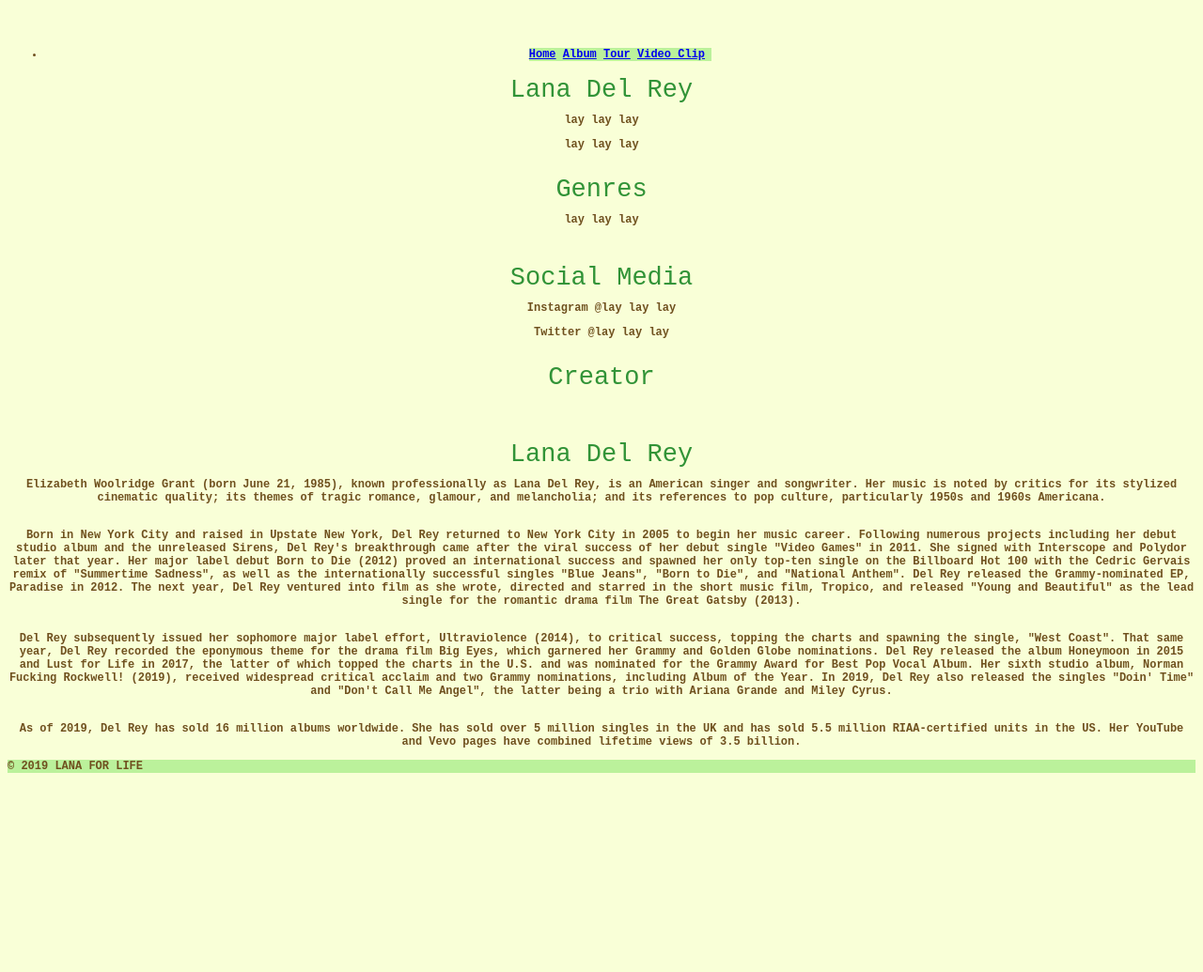
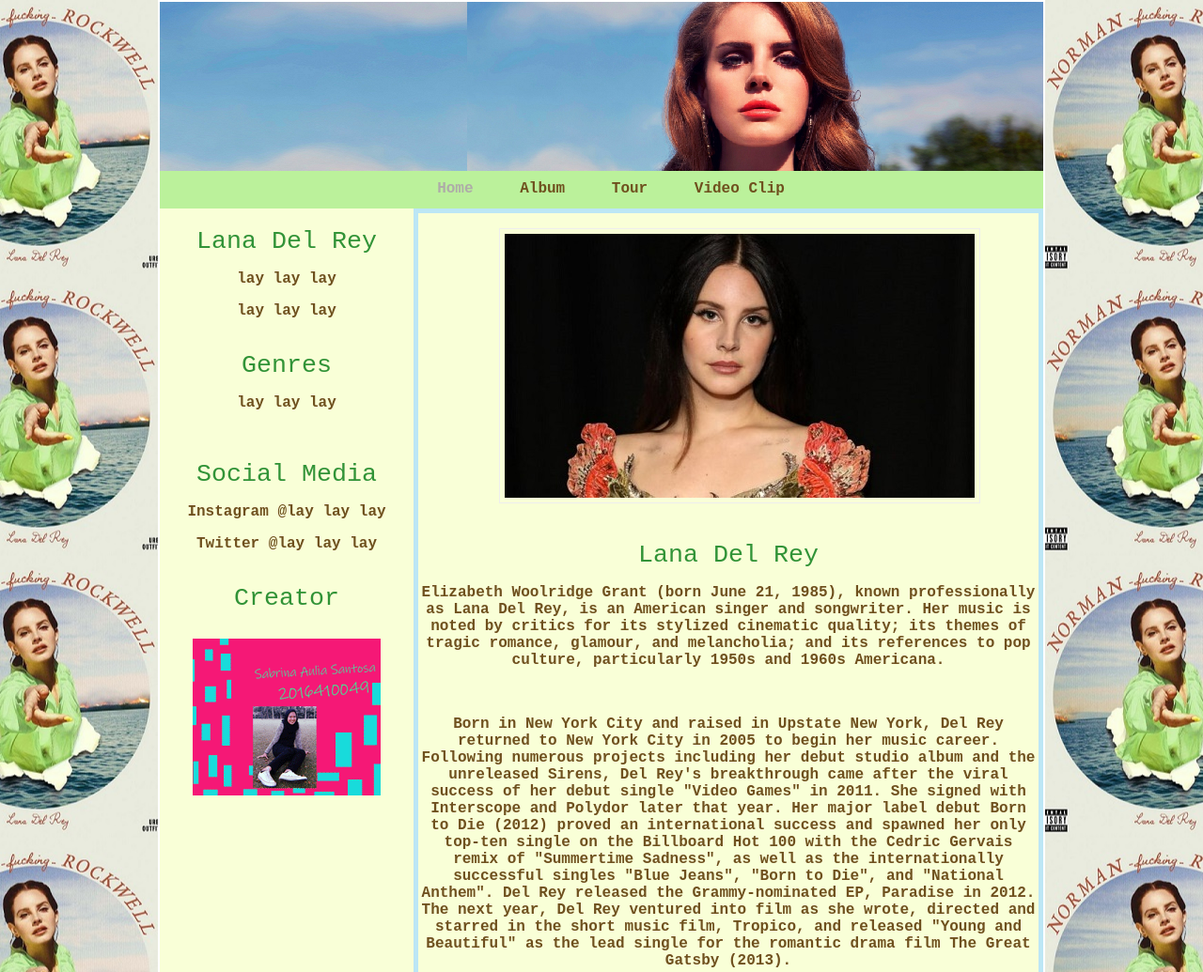
Before and after one commit to sabrinnae/uas, a plain HTML site: page index.html in a window 1280 px wide. Shown: the top 1035 px of the page at 94% size. Before the commit the page ends 831 px from the top, so only its background shows below. Drawn offline with Linux system fonts and the light colour scheme.

Commit message:
Add files via upload
replace

```diff
--- a/index.html
+++ b/index.html
@@ -1,55 +1,174 @@
-<!DOCTYPE html PUBLIC "-//W3C//DTD HTML 4.01//EN" "http://www.w3.org/TR/html4/strict.dtd">
-<html>
-<head>
-  <meta http-equiv="Content-Type" content="text/html; charset=utf-8">
-  <meta http-equiv="Content-Style-Type" content="text/css">
-  <title></title>
-  <meta name="Generator" content="Cocoa HTML Writer">
-  <meta name="CocoaVersion" content="1404.47">
-  <style type="text/css">
-    body {background-color: #f9ffd7}
-    p.p2 {margin: 0.0px 0.0px 0.0px 0.0px; text-align: center; line-height: 14.0px; font: 12.0px 'Courier New'; color: #6f501e; -webkit-text-stroke: #6f501e}
-    p.p4 {margin: 0.0px 0.0px 12.0px 0.0px; text-align: center; line-height: 14.0px; font: 12.0px 'Courier New'; color: #6f501e; -webkit-text-stroke: #6f501e}
-    p.p5 {margin: 0.0px 0.0px 0.0px 0.0px; text-align: center; line-height: 14.0px; font: 12.0px 'Courier New'; color: #6f501e; -webkit-text-stroke: #6f501e; min-height: 14.0px}
-    p.p6 {margin: 0.0px 0.0px 0.0px 0.0px; line-height: 14.0px; font: 12.0px 'Courier New'; color: #6f501e; -webkit-text-stroke: #6f501e; background-color: #bbf19b}
-    li.li2 {margin: 0.0px 0.0px 0.0px 0.0px; text-align: center; line-height: 14.0px; font: 12.0px 'Courier New'; color: #6f501e; -webkit-text-stroke: #6f501e}
-    span.s1 {font-kerning: none; background-color: #f9ffd7}
-    span.s2 {color: #aeaca8; background-color: #bbf19b; -webkit-text-stroke: 0px #000000}
-    span.s3 {font-kerning: none; -webkit-text-stroke: 0px #aeaca8}
-    span.s4 {font-kerning: none; background-color: #bbf19b}
-    span.s5 {font-kerning: none}
-    ul.ul1 {list-style-type: disc}
-  </style>
-</head>
-<body>
-<h1 style="margin: 0.0px 0.0px 0.0px 0.0px; text-align: center; text-indent: -9999.0px; line-height: 27.0px; font: 24.0px 'Courier New'; color: #6f501e; -webkit-text-stroke: #6f501e"><span class="s1">LANA FOR LIFE</span></h1>
-<ul class="ul1">
-  <li class="li2"><span class="s2"><b></b><a href="file:///Users/royprasetyo/Downloads/fwdtugasgif/index.html"><span class="s3"><b>Home</b></span></a></span><span class="s4"><b> </b><a href="file:///Users/royprasetyo/Downloads/fwdtugasgif/album.html"><span class="s5"><b>Album</b></span></a><b> </b><a href="file:///Users/royprasetyo/Downloads/fwdtugasgif/tour.html"><span class="s5"><b>Tour</b></span></a><b> </b><a href="file:///Users/royprasetyo/Downloads/fwdtugasgif/videoclip.html"><span class="s5"><b>Video Clip</b></span></a><b><span class="Apple-converted-space"> </span></b></span></li>
-</ul>
-<h3 style="margin: 0.0px 0.0px 10.0px 0.0px; text-align: center; line-height: 30.0px; font: 27.0px 'Courier New'; color: #319337; -webkit-text-stroke: #319337"><span class="s1">Lana Del Rey</span></h3>
-<p class="p4"><span class="s1"><b>lay lay lay</b></span></p>
-<p class="p4"><span class="s1"><b>lay lay lay</b></span></p>
-<p class="p5"><span class="s5"><b></b></span><br></p>
-<h3 style="margin: 0.0px 0.0px 10.0px 0.0px; text-align: center; line-height: 30.0px; font: 27.0px 'Courier New'; color: #319337; -webkit-text-stroke: #319337"><span class="s1">Genres</span></h3>
-<p class="p4"><span class="s1"><b>lay lay lay</b></span></p>
-<p class="p5"><span class="s5"><b></b></span><br></p>
-<p class="p5"><span class="s5"><b></b></span><br></p>
-<h3 style="margin: 0.0px 0.0px 10.0px 0.0px; text-align: center; line-height: 30.0px; font: 27.0px 'Courier New'; color: #319337; -webkit-text-stroke: #319337"><span class="s1">Social Media</span></h3>
-<p class="p4"><span class="s1"><b>Instagram @lay lay lay</b></span></p>
-<p class="p4"><span class="s1"><b>Twitter @lay lay lay</b></span></p>
-<p class="p5"><span class="s5"><b></b></span><br></p>
-<h3 style="margin: 0.0px 0.0px 10.0px 0.0px; text-align: center; line-height: 30.0px; font: 27.0px 'Courier New'; color: #319337; -webkit-text-stroke: #319337"><span class="s1">Creator</span></h3>
-<p class="p5"><span class="s5"><b></b></span><br></p>
-<p class="p2"><span class="s5"><b></b></span><span class="s1"><b><span class="Apple-converted-space"> </span></b></span></p>
-<p class="p2"><span class="s5"><b></b></span><span class="s1"><b><span class="Apple-converted-space"> </span></b></span></p>
-<h3 style="margin: 0.0px 0.0px 10.0px 0.0px; text-align: center; line-height: 30.0px; font: 27.0px 'Courier New'; color: #319337; -webkit-text-stroke: #319337"><span class="s1">Lana Del Rey</span></h3>
-<p class="p4"><span class="s1"><b>Elizabeth Woolridge Grant (born June 21, 1985), known professionally as Lana Del Rey, is an American singer and songwriter. Her music is noted by critics for its stylized cinematic quality; its themes of tragic romance, glamour, and melancholia; and its references to pop culture, particularly 1950s and 1960s Americana.</b></span></p>
-<p class="p5"><span class="s5"><b></b></span><br></p>
-<p class="p4"><span class="s1"><b>Born in New York City and raised in Upstate New York, Del Rey returned to New York City in 2005 to begin her music career. Following numerous projects including her debut studio album and the unreleased Sirens, Del Rey's breakthrough came after the viral success of her debut single "Video Games" in 2011. She signed with Interscope and Polydor later that year. Her major label debut Born to Die (2012) proved an international success and spawned her only top-ten single on the Billboard Hot 100 with the Cedric Gervais remix of "Summertime Sadness", as well as the internationally successful singles "Blue Jeans", "Born to Die", and "National Anthem". Del Rey released the Grammy-nominated EP, Paradise in 2012. The next year, Del Rey ventured into film as she wrote, directed and starred in the short music film, Tropico, and released "Young and Beautiful" as the lead single for the romantic drama film The Great Gatsby (2013).</b></span></p>
-<p class="p5"><span class="s5"><b></b></span><br></p>
-<p class="p4"><span class="s1"><b>Del Rey subsequently issued her sophomore major label effort, Ultraviolence (2014), to critical success, topping the charts and spawning the single, "West Coast". That same year, Del Rey recorded the eponymous theme for the drama film Big Eyes, which garnered her Grammy and Golden Globe nominations. Del Rey released the album Honeymoon in 2015 and Lust for Life in 2017, the latter of which topped the charts in the U.S. and was nominated for the Grammy Award for Best Pop Vocal Album. Her sixth studio album, Norman Fucking Rockwell! (2019), received widespread critical acclaim and two Grammy nominations, including Album of the Year. In 2019, Del Rey also released the singles "Doin' Time" and "Don't Call Me Angel", the latter being a trio with Ariana Grande and Miley Cyrus.</b></span></p>
-<p class="p5"><span class="s5"><b></b></span><br></p>
-<p class="p4"><span class="s1"><b>As of 2019, Del Rey has sold 16 million albums worldwide. She has sold over 5 million singles in the UK and has sold 5.5 million RIAA-certified units in the US. Her YouTube and Vevo pages have combined lifetime views of 3.5 billion.</b></span></p>
-<p class="p6"><span class="s5"><b>© 2019 LANA FOR LIFE<span class="Apple-converted-space"> </span></b></span></p>
-</body>
-</html>
+<HTML>
+  <HEAD>
+	<TITLE>LANA FOR LIFE</TITLE>
+	<STYLE TYPE=text/css>
+	aside, section, footer, nav, article, figure, figcaption {
+		display: block;
+		}
+	body {
+		color: #6F501E;
+		background-color: #F9FFD7;
+		background-image:url("images/background.jpg");
+		background-position: center;
+		margin: 0px;
+		FONT-FAMILY: courier new;
+		FONT-WEIGHT : BOLD ;
+		}
+	.wrapper {
+		width: 940px;
+		margin: 0px auto 0px auto;
+		border: 2px solid #ffffff;
+		background-color: #F9FFD7;
+		}
+	header {
+		height : 220px ;
+		background-image: url("images/logo.PNG");
+		}
+	h1 {
+		text-indent: -9999px;
+		width: 940px;
+		height: 180px;
+		margin: 0px;
+		}
+	nav,footer {
+		clear: both;
+		color: #6F501E;
+		background-color: #BBF19B;
+		height: 30px;
+		padding: 5px 0px 5px 30px;
+		}
+	nav ul {
+		margin: 0px;
+		padding: 5px 0px 5px 30px;
+		TEXT-ALIGN: CENTER ;
+		}
+	nav li {
+		display: inline;
+		margin-right: 40px;
+		FONT-WEIGHT : BOLD ;
+		}
+	nav li a {
+		color: #6F501E;
+		}
+	nav li a:hover, nav li a.current {
+		color: #aeaca8;
+		}
+	aside a {
+		display: block;
+		padding: 10px;
+		border-bottom: 1px solid #5892C2;
+		}
+	aside a:hover {
+		color: white;
+		background-color: #6F501E;
+		}
+	aside h2 {
+		padding: 30px 0px 10px 0px;
+		color: white;
+		}
+	aside {
+		width: 230px;
+		float: left;
+		padding: 20px;
+		TEXT-ALIGN: CENTER;
+		}
+	section.courses {
+		float: left;
+		width: 660px;
+		border: 5px solid #BCE6F5;
+		}
+	article {
+		clear: both;
+		overflow: auto;
+		width: 100%;
+		TEXT-ALIGN: CENTER;
+		}
+	a {
+		color:#319337;
+		text-decoration: none;
+		}
+	h1, h2, h3 {
+		font-weight: normal;
+		TEXT-ALIGN: CENTER;
+		}
+	h2 {
+		margin: 10px 0px 5px 0px;
+		padding: 0px;
+		}
+	h3 {
+		margin: 0px 0px 10px 0px;
+		color:#319337;
+		FONT-SIZE : 20PT ;
+		}
+	hgroup {
+		margin-top: 40px;
+		}
+	figure {
+		float: center;
+		width: 500px;
+		height: 281px;
+		padding: 5px;
+		margin-right: 10%;
+		margin-left: 13%;
+		border: 1px solid #eeeeee;
+		}
+	</style>
+  </HEAD>
+
+  <BODY>
+<DIV class=wrapper>
+	  <Header>
+	   <H1>LANA FOR LIFE</H1>
+	     <nav>
+		<ul>
+		  <li><a href="index.html"class="current">Home</a></li>
+		  <li><a href="album.html">Album</a></li>
+		  <li><a href="tour.html">Tour</a></li>
+		  <li><a href="videoclip.html">Video Clip</a></li>
+		</ul>
+	     </nav>
+	  </Header>
+
+	<aside>
+		<h3>Lana Del Rey</h3>
+		<p>lay lay lay</p>
+		<p>lay lay lay</p>
+	  <br>
+		<h3>Genres</h3>
+		<p>lay lay lay</p>
+	  <br>
+	  <br>
+       		<h3>Social Media</h3>
+		<p>Instagram @lay lay lay</p>
+		<p>Twitter @lay lay lay</p>
+	  <br>
+		<H3>Creator</H3>
+	  <br>
+		<img src="images/gif.gif" alt="GIF" />
+	</aside>
+
+	  <Section class=courses>
+
+		<article>
+                  <figure>
+                    <img src="images/home.jpg" alt="Gambar Riverdale" />
+                  </figure>
+
+		  <hgroup>
+			  <h3>Lana Del Rey</h3></a>
+		  </hgroup>
+			<p>Elizabeth Woolridge Grant (born June 21, 1985), known professionally as Lana Del Rey, is an American singer 			and songwriter. Her music is noted by critics for its stylized cinematic quality; its themes of tragic 			romance, glamour, and melancholia; and its references to pop culture, particularly 1950s and 1960s 					Americana.</p>
+				<br>
+			<p>Born in New York City and raised in Upstate New York, Del Rey returned to New York City in 2005 to begin 			her music career. Following numerous projects including her debut studio album and the unreleased Sirens, Del 			Rey's breakthrough came after the viral success of her debut single "Video Games" in 2011. She signed with 			Interscope and Polydor later that year. Her major label debut Born to Die (2012) proved an international 			success and spawned her only top-ten single on the Billboard Hot 100 with the Cedric Gervais remix of 			"Summertime Sadness", as well as the internationally successful singles "Blue Jeans", "Born to Die", and 			"National Anthem". Del Rey released the Grammy-nominated EP, Paradise in 2012. The next year, Del Rey ventured 			into film as she wrote, directed and starred in the short music film, Tropico, and released "Young and 			Beautiful" as the lead single for the romantic drama film The Great Gatsby (2013).</p>
+				<br>
+			<p>Del Rey subsequently issued her sophomore major label effort, Ultraviolence (2014), to critical success, 			topping the charts and spawning the single, "West Coast". That same year, Del Rey recorded the eponymous theme 			for the drama film Big Eyes, which garnered her Grammy and Golden Globe nominations. Del Rey released the 			album Honeymoon in 2015 and Lust for Life in 2017, the latter of which topped the charts in the U.S. and was 			nominated for the Grammy Award for Best Pop Vocal Album. Her sixth studio album, Norman Fucking Rockwell! 			(2019), received widespread critical acclaim and two Grammy nominations, including Album of the Year. In 2019, 			Del Rey also released the singles "Doin' Time" and "Don't Call Me Angel", the latter being a trio with Ariana 			Grande and Miley Cyrus.</p>
+				<br>
+			<p>As of 2019, Del Rey has sold 16 million albums worldwide. She has sold over 5 million singles in the UK and 			has sold 5.5 million RIAA-certified units in the US. Her YouTube and Vevo pages have combined lifetime views 			of 3.5 billion.</p>
+		</article>
+	  </Section>
+	  <footer>
+	   	 <marquee behavior=alternate >&copy; 2019 LANA FOR LIFE</marquee>
+	  </footer>
+	</DIV><!-- .wrapper-->
+  </BODY>
+</HTML>
```
